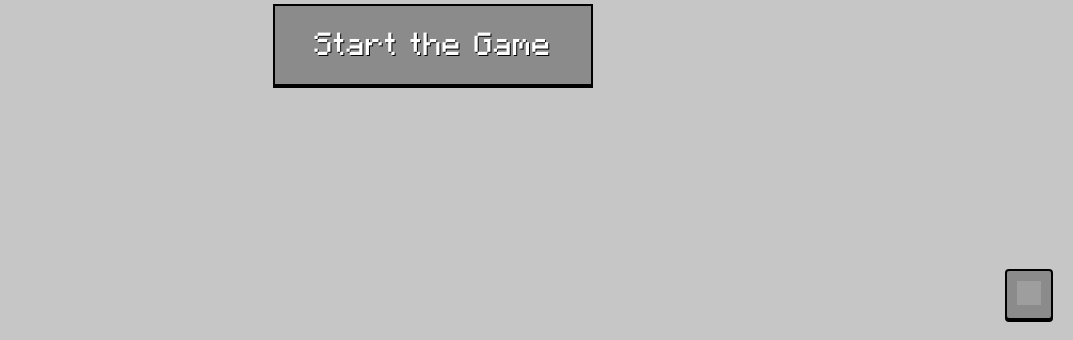
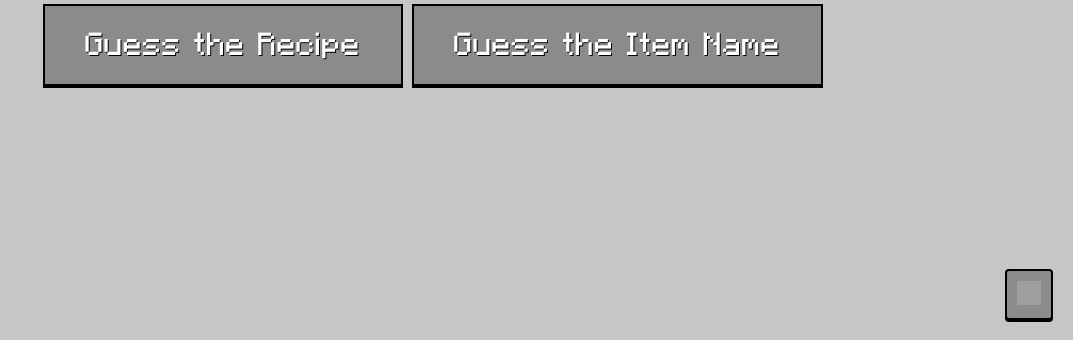
Before and after one commit to omarko-dev/Quiz-Craft, a plain HTML site: page index.html in a window 1280 px wide. Shown: the part 460-800 px from the top of the page, without its empty margins (207-1280 px from the left). Drawn offline with Linux system fonts and the light colour scheme; grey boxes are pictures that could not be loaded.

Commit message:
Update index.html

```diff
--- a/index.html
+++ b/index.html
@@ -15,7 +15,10 @@
       <img src="./assets/logo.png" alt="Crafting Quiz Logo" id="main-menu-logo">
       <div id="random-phrase" class="animated-text"></div>
     </div>
-    <button id="start-game-button" class="minecraft-button">Start the Game</button>
+    <div id="main-menu-buttons">
+      <button id="start-game-button" class="minecraft-button">Guess the Recipe</button>
+      <button id="start-guess-item-button" class="minecraft-button">Guess the Item Name</button>
+    </div>
   </div>
 
   <div id="game-interface" style="display: none;">
@@ -49,6 +52,7 @@
           </div>
         </div>
         <button id="continue-button" style="display: none;">Continue</button>
+        <button id="back-to-menu-button" class="minecraft-button red-button">Back to Menu</button>
       </div>
     </div>
   </div>
@@ -60,7 +64,7 @@
   <audio id="background-music" src="./assets/music.mp3" loop></audio>
 
   <script src="constants.js"></script>
+  <script src="index.js"></script>
   <script src="game.js"></script>
-  <script src="index.js"></script>
 </body>
 </html>
```
